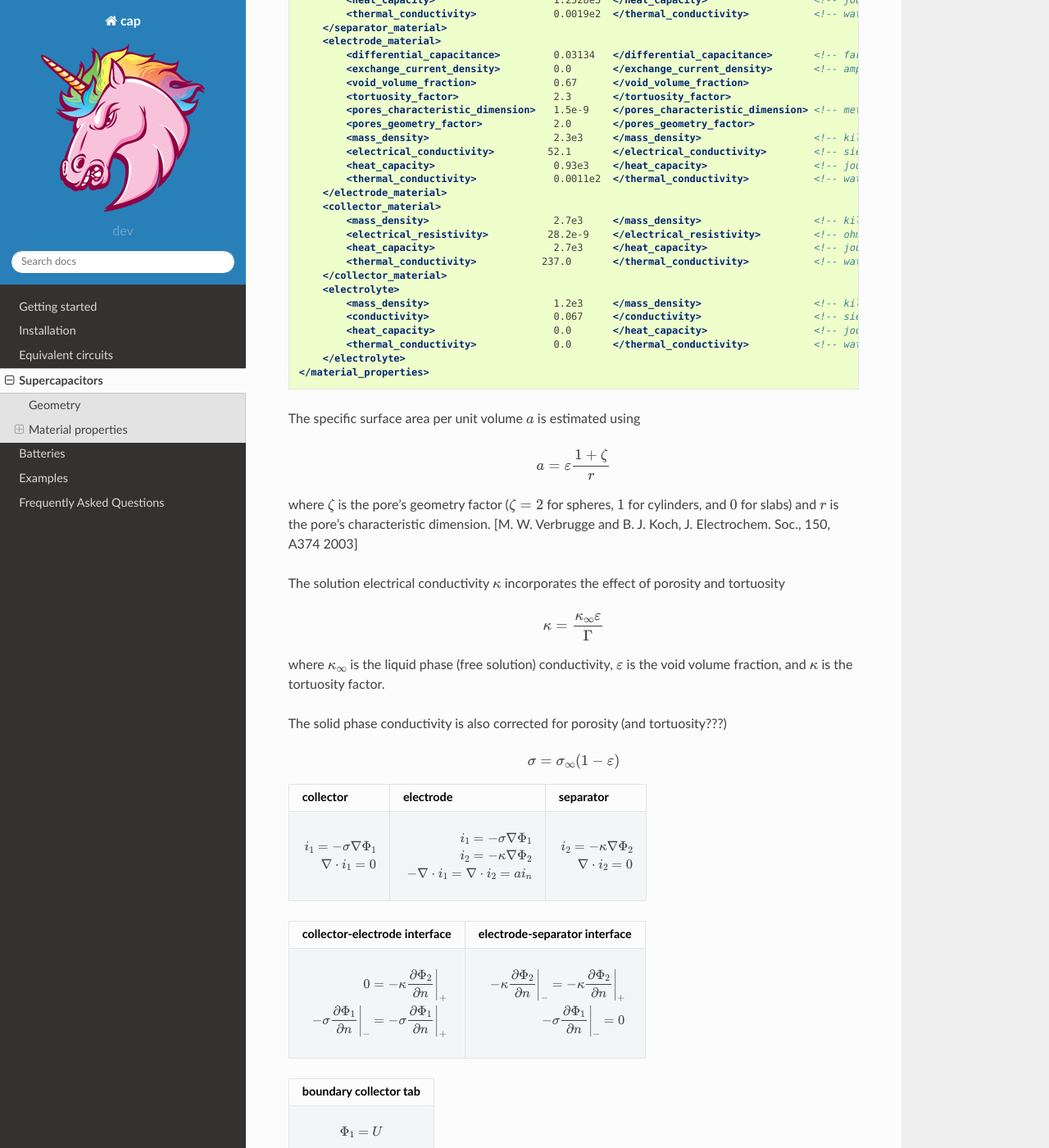
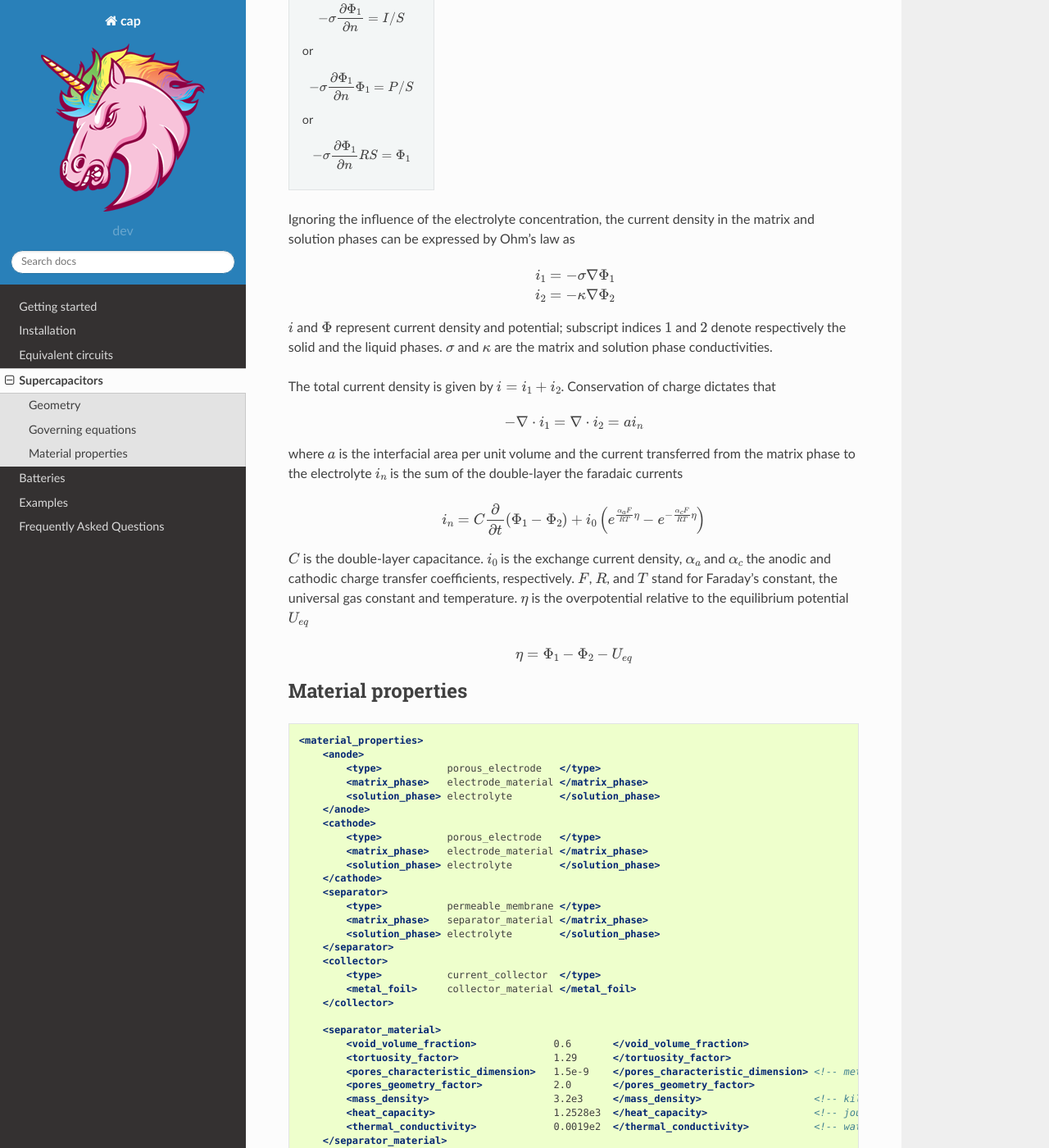
Before and after one commit to ORNL-CEES/Cap, a Sphinx documentation site: the page built from docs/source/super_capacitor.rst, in a window 1280 px wide and 1400 px high, scrolled down 2149 px. Shown: the whole window at 82% size. Built offline with Sphinx 7.4.7 and the Read the Docs theme 2.0.0, drawn with Linux system fonts in a browser that asks for light colours; formulas are drawn with MathJax 3; some of the changed text lies outside the part shown.

Commit message:
update docs

```diff
--- a/docs/source/examples.rst
+++ b/docs/source/examples.rst
@@ -8,3 +8,8 @@ Constant current charge constant voltage discharge
 
 Electrochemical impedance spectroscopy
 --------------------------------------
+
+Ragone plot
+-----------
+Conceptually, the y-axis describes how much energy is available and the the
+x-axis shows how quickly that energy can be delivered.
--- a/docs/source/super_capacitor.rst
+++ b/docs/source/super_capacitor.rst
@@ -45,44 +45,8 @@ independently from one another. The overall sandwich height and depth (in
     4: anode collector,
     5: cathode collector.
 
-Material properties
+Governing equations
 -------------------
-
-.. literalinclude:: super_capacitor.xml
-    :language: xml
-    :start-after: <!-- material_properties begin -->
-    :end-before: <!-- material_properties end -->
-
-
-The specific surface area per unit volume :math:`a` is estimated using
-
-.. math::
-
-    a = \varepsilon \frac{1+\zeta}{r}
-
-where :math:`\zeta` is the pore's geometry factor (:math:`\zeta=2` for
-spheres, :math:`1` for cylinders, and :math:`0` for slabs) and :math:`r` is
-the pore's characteristic dimension.
-[M. W. Verbrugge and B. J. Koch, J. Electrochem. Soc., 150, A374 2003]
-
-The solution electrical conductivity :math:`\kappa` incorporates the effect
-of porosity and tortuosity
-
-.. math::
-
-    \kappa = \frac{\kappa_\infty \varepsilon}{\Gamma}
-
-where :math:`\kappa_\infty` is the liquid phase (free solution) conductivity,
-:math:`\varepsilon` is the void volume fraction, and :math:`\kappa` is the
-tortuosity factor.
-
-The solid phase conductivity is also corrected for porosity (and tortuosity???)
-
-.. math::
-
-    \sigma = \sigma_\infty (1-\varepsilon)
-
-
 
 +--------------------------------+------------------------------------------------+--------------------------------+
 | collector                      | electrode                                      | separator                      |
@@ -97,17 +61,16 @@ The solid phase conductivity is also corrected for porosity (and tortuosity???)
 |                                |                                                |                                |
 +--------------------------------+------------------------------------------------+--------------------------------+
 
-+---------------------------------------------------------------------+---------------------------------------------------------------------+
-| collector-electrode interface                                       |  electrode-separator interface                                      |
-+=====================================================================+=====================================================================+
-|.. math::                                                            |.. math::                                                            |
-|                                                                     |                                                                     |
-|    0 = -\kappa \left. \frac{\partial \Phi_2}{\partial n} \right|_+  |    -\kappa \left.\frac{\partial \Phi_2}{\partial n}\right|_-        |
-|                                                                     |        = -\kappa \left.\frac{\partial \Phi_2}{\partial n}\right|_+  |
-|    -\sigma \left.\frac{\partial \Phi_1}{\partial n}\right|_-        |                                                                     |
-|        = -\sigma \left.\frac{\partial \Phi_1}{\partial n}\right|_+  |    -\sigma \left. \frac{\partial \Phi_1}{\partial n} \right|_- = 0  |
-|                                                                     |                                                                     |
-+---------------------------------------------------------------------+---------------------------------------------------------------------+
++------------------------------------------------------------------------+------------------------------------------------------------------------+
+| collector-electrode interface                                          |  electrode-separator interface                                         |
++========================================================================+========================================================================+
+|.. math::                                                               |.. math::                                                               |
+|                                                                        |                                                                        |
+|    0 &= -\kappa \left. \frac{\partial \Phi_2}{\partial n} \right|_e \\ |    -\kappa \left.\frac{\partial \Phi_2}{\partial n}\right|_e           |
+|    -\sigma \left.\frac{\partial \Phi_1}{\partial n}\right|_c           |        &= -\kappa \left.\frac{\partial \Phi_2}{\partial n}\right|_s \\ |
+|        &= -\sigma \left.\frac{\partial \Phi_1}{\partial n}\right|_e    |    -\sigma \left. \frac{\partial \Phi_1}{\partial n} \right|_e &= 0    |
+|                                                                        |                                                                        |
++------------------------------------------------------------------------+------------------------------------------------------------------------+
 
 +------------------------------------------------------------+
 | boundary collector tab                                     |
@@ -179,3 +139,41 @@ for Faraday’s constant, the universal gas constant and temperature.
 .. math::
 
     \eta = \Phi_1 - \Phi_2 - U_{eq}
+
+
+Material properties
+-------------------
+
+.. literalinclude:: super_capacitor.xml
+    :language: xml
+    :start-after: <!-- material_properties begin -->
+    :end-before: <!-- material_properties end -->
+
+
+The specific surface area per unit volume :math:`a` is estimated using
+
+.. math::
+
+    a = \frac{(1+\zeta)\varepsilon}{r}
+
+where :math:`\zeta` is the pore's geometry factor (:math:`\zeta=2` for
+spheres, :math:`1` for cylinders, and :math:`0` for slabs) and :math:`r` is
+the pore's characteristic dimension.
+[M. W. Verbrugge and B. J. Koch, J. Electrochem. Soc., 150, A374 2003]
+
+The solution electrical conductivity :math:`\kappa` incorporates the effect
+of porosity and tortuosity
+
+.. math::
+
+    \kappa = \frac{\kappa_\infty \varepsilon}{\Gamma}
+
+where :math:`\kappa_\infty` is the liquid phase (free solution) conductivity,
+:math:`\varepsilon` is the void volume fraction, and :math:`\kappa` is the
+tortuosity factor.
+
+The solid phase conductivity is also corrected for porosity (and tortuosity???)
+
+.. math::
+
+    \sigma = \sigma_\infty (1-\varepsilon)
```
Also changed, not shown: other parts of docs/source/super_capacitor.rst (+0 -3 lines).
